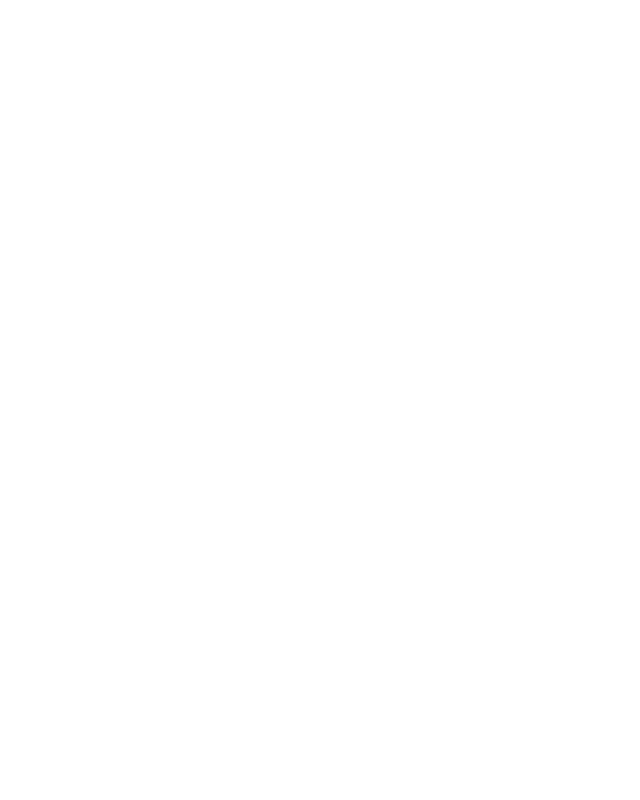
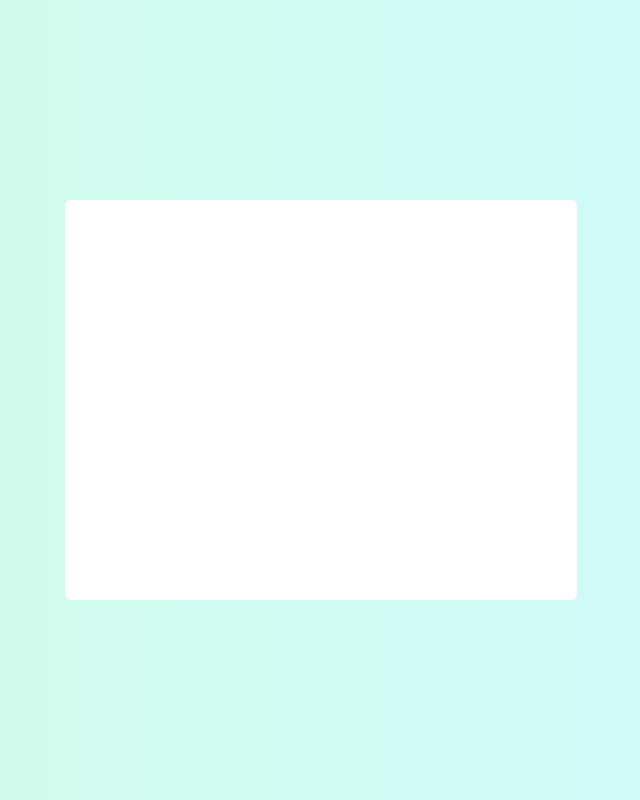
Before and after one commit to rokhomenko/homophones-trainer, a Vue app in the folder client/: page /auth in a window 1280 px wide. Shown: the whole page, without its empty margins (319-959 px from the left). Built offline with nearby package versions, Linux system fonts and the light colour scheme.

Commit message:
auth template

```diff
--- a/client/src/layouts/AuthLayout.vue
+++ b/client/src/layouts/AuthLayout.vue
@@ -1,5 +1,7 @@
 <template>
-  <div class="flex flex-col items-center justify-center h-screen">
-    <router-view />
+  <div class="min-h-screen bg-gradient-to-r from-emerald-100 to-cyan-100 flex items-center justify-center p-4">
+    <div class="flex flex-col items-center justify-center bg-white h-[50vh] lg:h-[50vh] w-[90vw] lg:w-[40vw] rounded-md p-8">
+      <router-view />
+    </div>
   </div>
 </template>
```
